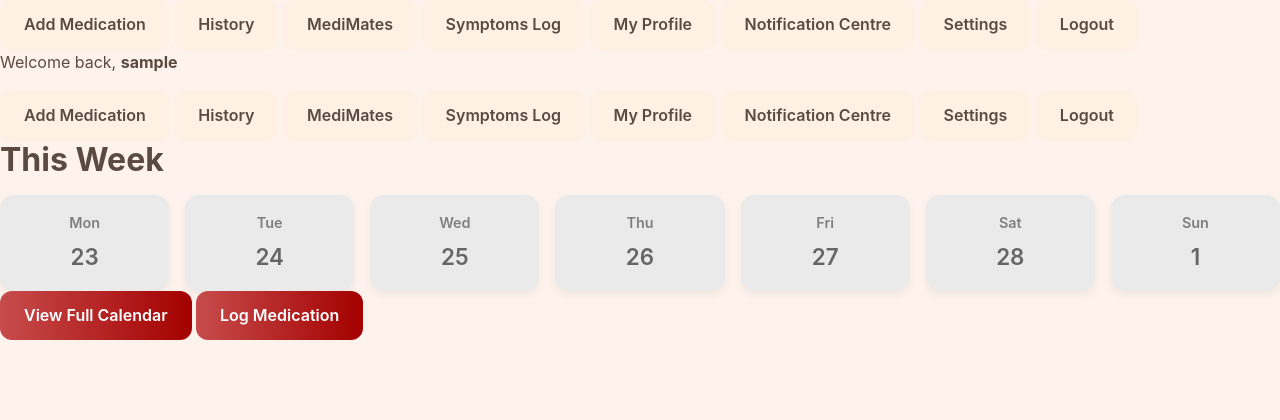
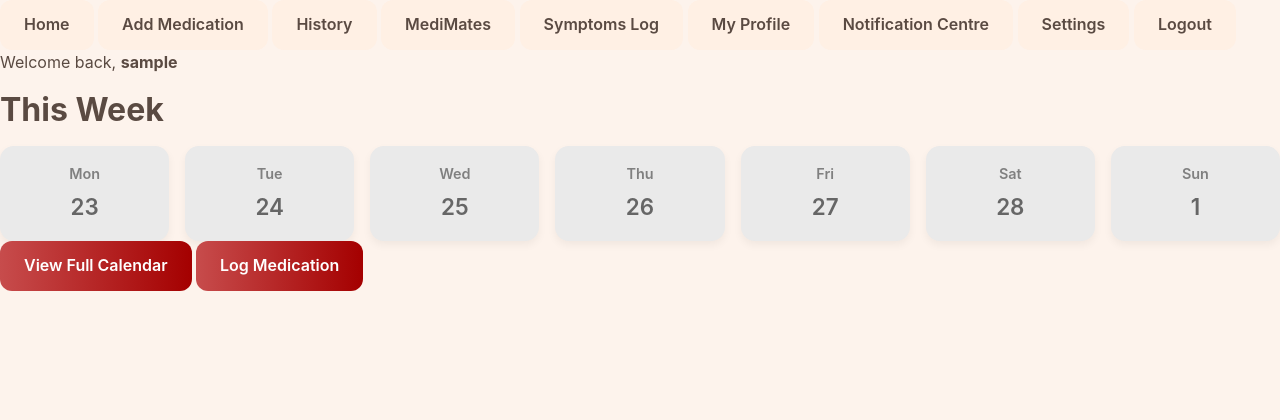
Before and after one commit to sean-dunlea/medicine-tracker-app, a Flask app: page / in a window 1280 px wide. Shown: the top 420 px of the page. Run offline with Flask 3, Linux system fonts and the light colour scheme; the visitor is signed in with stand-in values (Sample User, id 1); data comes from the database, SQL or seed files in the repository; data that the repository does not hold is empty; parts of the project's set-up code (start-up, migrations or seed data) failed here and were passed over; some libraries are stand-ins or nearby versions.

Commit message:
Removed unnecessary nav from index and added Home button to base.html nav.

```diff
--- a/templates/base.html
+++ b/templates/base.html
@@ -13,6 +13,7 @@
     {% block top_nav %}
         <nav class="nav">
             {% if session.get("username") %}
+                <a class="btn secondary" href="{{ url_for('index') }}">Home</a>
                 <a class="btn secondary" href="{{ url_for('add_medication') }}">Add Medication</a>
                 <a class="btn secondary" href="{{ url_for('history') }}">History</a>
                 <a class="btn secondary" href="{{ url_for('medimates') }}">MediMates</a>
--- a/templates/index.html
+++ b/templates/index.html
@@ -11,18 +11,6 @@
   <section class="welcome">
     <p>Welcome back, <strong>{{ session.get("username") }}</strong></p>
   </section>
-
-  <!-- This is the homepage bottom nav in the index page. If you are adding another link, please add it to the nav in base.html as well! -->
-  <nav class="nav">
-    <a class="btn secondary" href="{{ url_for('add_medication') }}">Add Medication</a>
-    <a class="btn secondary" href="{{ url_for('history') }}">History</a>
-    <a class="btn secondary" href="{{ url_for('medimates') }}">MediMates</a>
-    <a class="btn secondary" href="{{ url_for('log_symptom') }}">Symptoms Log</a>
-    <a class="btn secondary" href="{{ url_for('profile') }}">My Profile</a>
-    <a class="btn secondary" href="{{ url_for('notification_centre') }}">Notification Centre</a>
-    <a class="btn secondary" href="{{ url_for('settings') }}">Settings</a>
-    <a class="btn secondary" href="{{ url_for('logout') }}">Logout</a>
-  </nav>
 
   {% if calendar %}
   <section>
```
